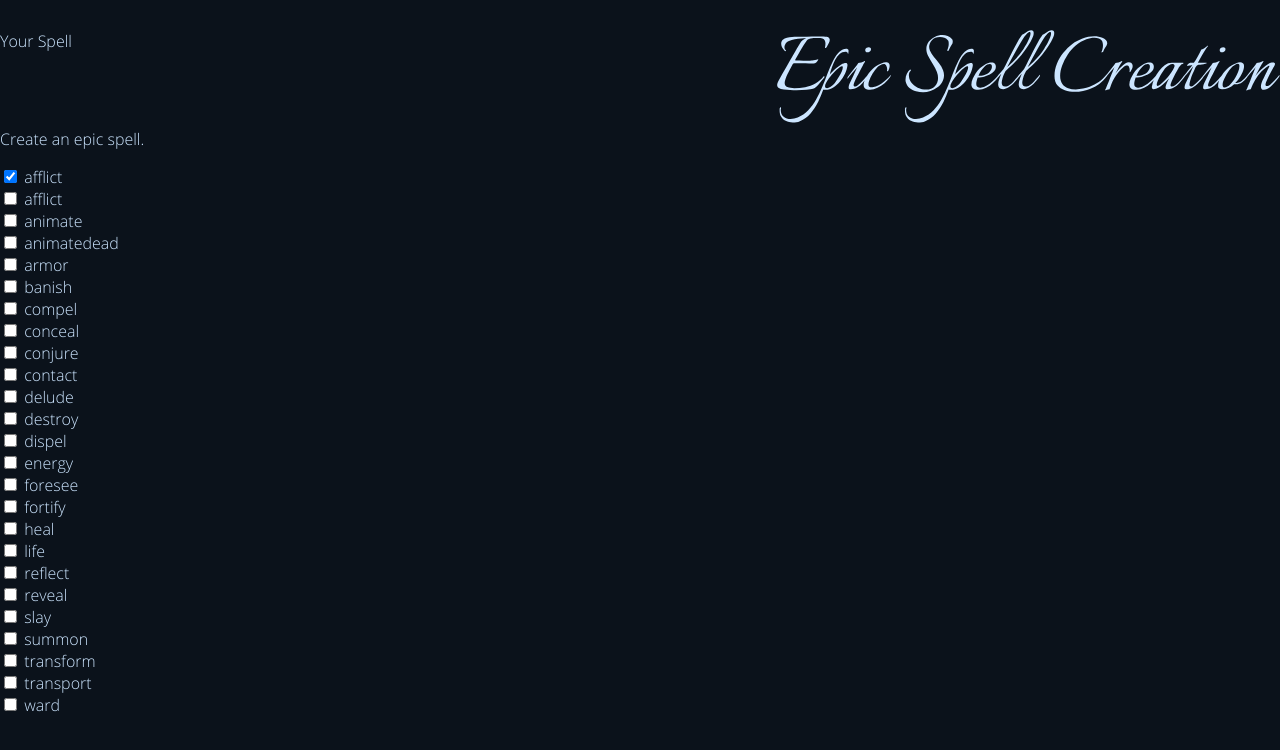
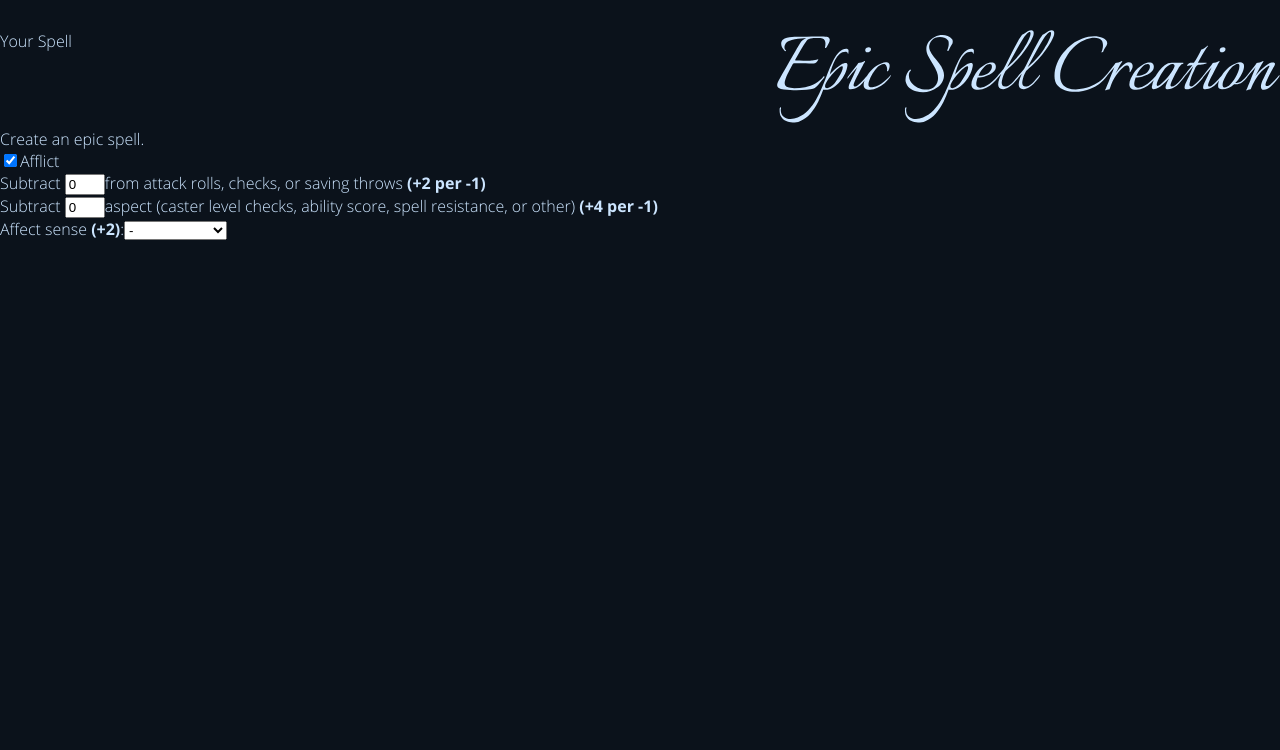
Before and after one commit to zanderriggs/how-to-ttrpg, a React (Create React App) app: page /epic in a window 1280 px wide. Both pictures are taken after a click on the checkbox 10 px from the left and 176 px from the top of the page. Shown: the top 750 px of the page. Built offline with nearby package versions, Linux system fonts and the light colour scheme.

Commit message:
add classnames util, add Afflict and text/select epic components

```diff
--- a/package.json
+++ b/package.json
@@ -11,6 +11,7 @@
     "@types/react": "^18.0.17",
     "@types/react-dom": "^18.0.6",
     "@types/react-router-dom": "^5.3.3",
+    "classnames": "^2.3.2",
     "eslint-config-prettier": "^8.5.0",
     "eslint-plugin-prettier": "^4.2.1",
     "eslint-plugin-react-hooks": "^4.6.0",
--- /dev/null
+++ b/src/components/epic/Afflict.tsx
@@ -0,0 +1,83 @@
+import React, { useEffect, useState } from 'react';
+import { AfflictComponentProps } from './types';
+import styles from './styles.module.scss';
+import classNames from 'classnames';
+import { Digit } from './Digit';
+import { StaticDropdown } from './StaticDropdown';
+import { AFFECT_SENSES } from './constants';
+
+const DEFAULT_DC = 14;
+
+const DEFAULT_TALLY_MAP = {
+    aspect: 0,
+    penalty: 0,
+    sense: 0,
+};
+
+export const Afflict = ({ modifyDifficultyCheck }: AfflictComponentProps) => {
+    const [isChecked, setIsChecked] = useState<boolean>(false);
+    const [tallyMap, setTallyMap] = useState(DEFAULT_TALLY_MAP);
+
+    useEffect(() => {
+        if (isChecked) {
+            modifyDifficultyCheck(DEFAULT_DC + tallyMap.aspect + tallyMap.penalty + tallyMap.sense);
+        }
+    }, [tallyMap, isChecked]);
+
+    const calculateTotalAndUpdate = (name: string) => (add: number) => {
+        if (!isChecked) {
+            setTallyMap(DEFAULT_TALLY_MAP);
+            modifyDifficultyCheck(0);
+            return;
+        }
+        setTallyMap({ ...tallyMap, [name]: add });
+    };
+
+    return (
+        <div>
+            <div className={styles.container}>
+                <div className={styles.checkbox}>
+                    <input
+                        onClick={() => setIsChecked(!isChecked)}
+                        type="checkbox"
+                        value="afflict"
+                        checked={isChecked}
+                        onChange={() => calculateTotalAndUpdate('dc')}
+                    />
+                </div>
+                <div className={styles.title}>Afflict</div>
+            </div>
+            <div className={classNames(styles.componentOptions, { [styles.showOptions]: isChecked })}>
+                Subtract{' '}
+                <Digit
+                    max={99}
+                    min={0}
+                    onChange={calculateTotalAndUpdate('penalty')}
+                    updateMultiplier={2}
+                    name="afflict-penalty"
+                />
+                from attack rolls, checks, or saving throws <strong>(+2 per -1)</strong>
+            </div>
+            <div className={classNames(styles.componentOptions, { [styles.showOptions]: isChecked })}>
+                Subtract{' '}
+                <Digit
+                    max={99}
+                    min={0}
+                    onChange={calculateTotalAndUpdate('aspect')}
+                    updateMultiplier={4}
+                    name="afflict-aspect"
+                />
+                aspect (caster level checks, ability score, spell resistance, or other) <strong>(+4 per -1)</strong>
+            </div>
+            <div className={classNames(styles.componentOptions, { [styles.showOptions]: isChecked })}>
+                Affect sense <strong>(+2)</strong>:
+                <StaticDropdown
+                    onChange={calculateTotalAndUpdate('sense')}
+                    map={AFFECT_SENSES}
+                    name="afflict-affect-sense"
+                    staticValue={2}
+                />
+            </div>
+        </div>
+    );
+};
--- /dev/null
+++ b/src/components/epic/Digit.tsx
@@ -0,0 +1,47 @@
+import styles from './styles.module.scss';
+import React, { useState } from 'react';
+
+interface DigitProps {
+    increment?: number;
+    max: number;
+    min: number;
+    name: string;
+    onChange: (num: number) => void;
+    startValue?: string | number;
+    updateMultiplier?: number;
+}
+
+export const Digit = ({
+    increment = 1,
+    max,
+    min,
+    name,
+    onChange,
+    startValue = '0',
+    updateMultiplier = 1,
+}: DigitProps) => {
+    const [digitValue, setDigitValue] = useState<string>(`${startValue}`);
+    const validateDigitAndUpdate = (event: React.FormEvent<HTMLInputElement>) => {
+        let converted = parseInt(event.currentTarget.value, 10);
+        if (converted < min) {
+            converted = min;
+        }
+        if (converted > max) {
+            converted = max;
+        }
+        setDigitValue(`${converted}`);
+        onChange(converted * updateMultiplier);
+    };
+    return (
+        <input
+            onChange={validateDigitAndUpdate}
+            type="number"
+            max="99"
+            step={increment}
+            min="0"
+            value={`${digitValue}`}
+            className={styles.digitText}
+            name={name}
+        />
+    );
+};
--- /dev/null
+++ b/src/components/epic/StaticDropdown.tsx
@@ -0,0 +1,31 @@
+import React, { useState } from 'react';
+import { DropDownMap } from './types';
+
+interface StaticDropdownProps {
+    name: string;
+    map: DropDownMap[];
+    staticValue?: number;
+    onChange: (num: number) => void;
+}
+
+export const StaticDropdown = ({ map, name, onChange, staticValue }: StaticDropdownProps) => {
+    const [selected, setSelected] = useState<string>('-');
+    const calculateReturn = (e: React.FormEvent<HTMLSelectElement>) => {
+        const { value, selectedOptions } = e.currentTarget;
+        setSelected(value);
+        onChange(parseInt(selectedOptions[0]?.dataset.value || '0', 10));
+    };
+
+    console.log({ map, staticValue });
+
+    return (
+        <select name={name} value={selected} onChange={calculateReturn}>
+            <option value="-">-</option>
+            {map.map(obj => (
+                <option key={obj.text} value={obj.text} data-value={`${obj.typeVal || staticValue}`}>
+                    {obj.text}
+                </option>
+            ))}
+        </select>
+    );
+};
--- /dev/null
+++ b/src/components/epic/constants.ts
@@ -0,0 +1,22 @@
+import { DropDownMap } from './types';
+
+export const AFFECT_SENSES: DropDownMap[] = [
+    {
+        text: 'sight',
+    },
+    {
+        text: 'smell',
+    },
+    {
+        text: 'hearing',
+    },
+    {
+        text: 'taste',
+    },
+    {
+        text: 'touch',
+    },
+    {
+        text: 'special sense',
+    },
+];
--- /dev/null
+++ b/src/components/epic/styles.module.scss
@@ -0,0 +1,19 @@
+.container {
+  display: flex;
+}
+
+.componentOptions {
+  display: none;
+  height: 0;
+  overflow: hidden;
+  transition: all 250ms;
+}
+
+.showOptions {
+  display: block;
+  height: auto;
+}
+
+.digitText {
+  width: 32px;
+}
--- /dev/null
+++ b/src/components/epic/types.ts
@@ -0,0 +1,16 @@
+export interface BaseEpicComponentProps {
+    modifyDifficultyCheck: (modifier: number) => void;
+}
+
+export type AfflictComponentProps = BaseEpicComponentProps;
+
+export interface ValidateUpdater {
+    min?: number;
+    max?: number;
+    updateMultiplier?: number;
+}
+
+export interface DropDownMap {
+    text: string;
+    typeVal?: number;
+}
--- a/src/pages/epic-spells.tsx
+++ b/src/pages/epic-spells.tsx
@@ -1,7 +1,7 @@
 import { EpicLogo } from '../icons/epic';
-import { SPELL_SEEDS } from '../data/epic-spell-seed';
 
 import styles from './epicSpells.module.scss';
+import { Afflict } from '../components/epic/Afflict';
 
 export const EpicSpells = () => {
     return (
@@ -13,18 +13,7 @@ export const EpicSpells = () => {
                 </div>
             </header>
             <section>Create an epic spell.</section>
-            <div>
-                <ul>
-                    {SPELL_SEEDS.map(seed => (
-                        <div key={seed.id}>
-                            <span>
-                                <input type="checkbox" id={seed.id} name={`${seed.name}-checkbox`}></input>
-                            </span>{' '}
-                            <span>{seed.name}</span>
-                        </div>
-                    ))}
-                </ul>
-            </div>
+            <Afflict modifyDifficultyCheck={num => console.log('nice', num)} />
         </>
     );
 };
```
Also changed, not shown: 1 other file (tests, documents, lock files or other folders).
